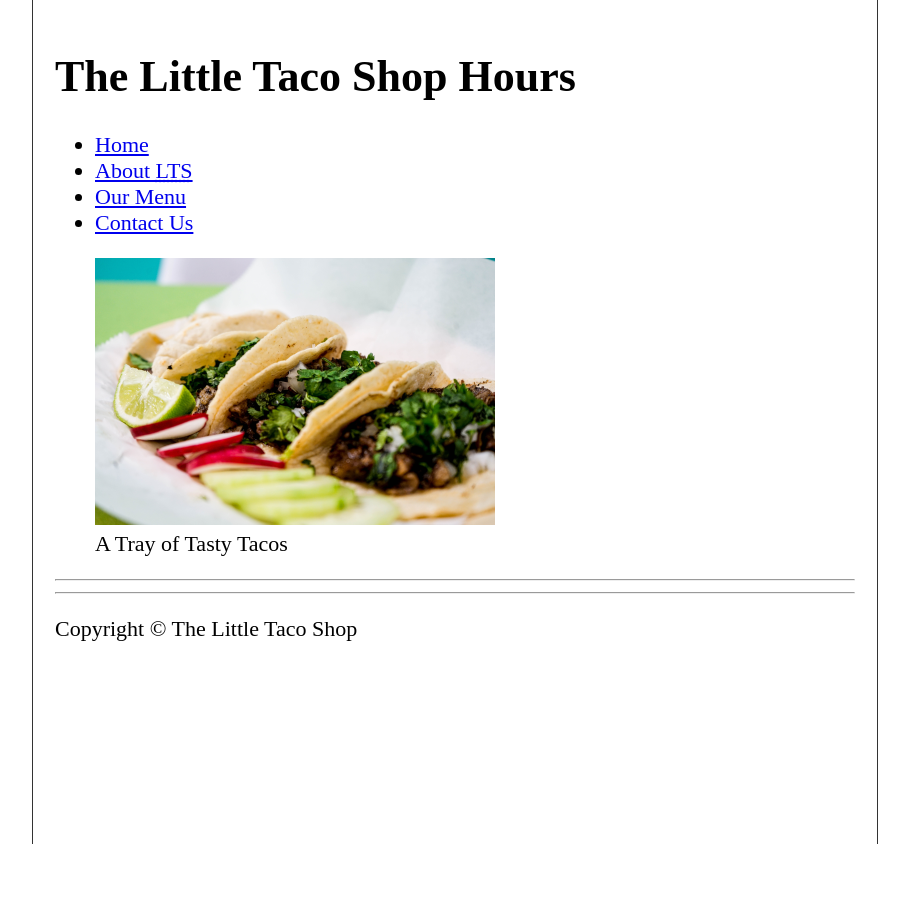
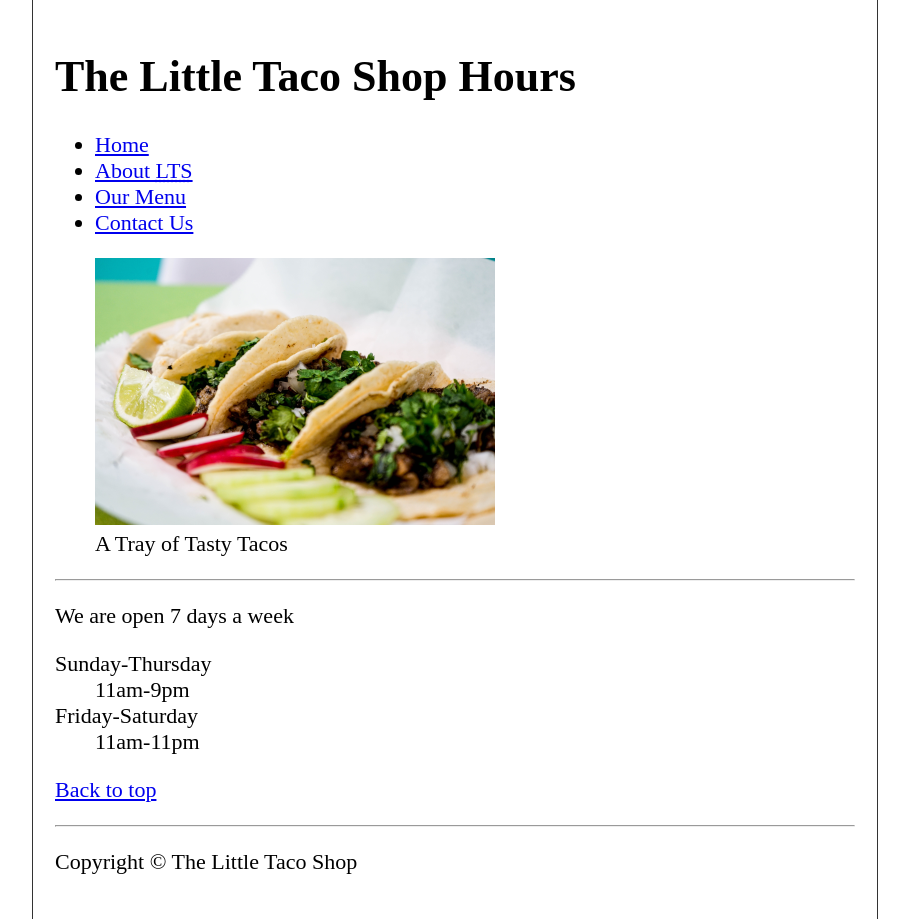
Before and after one commit to NEMOtace/LittleTacoShop-Blog, a plain HTML site: page hours.html in a window 1280 px wide. Shown: the whole page, without its empty margins (185-1094 px from the left). Before the commit the page ends 844 px from the top, so only its background shows below. Drawn offline with Linux system fonts and the light colour scheme.

Commit message:
Hours completo

```diff
--- a/hours.html
+++ b/hours.html
@@ -31,7 +31,14 @@
         </header>
         <hr>
         <main>
-
+            <p>We are open 7 days a week</p>
+            <dl>
+                <dt>Sunday-Thursday</dt>
+                <dd>11am-9pm</dd>
+                <dt>Friday-Saturday</dt>
+                <dd>11am-11pm</dd>
+            </dl>
+            <p><a href="#">Back to top</a></p>
         </main>
         <hr>
         <footer>
```
